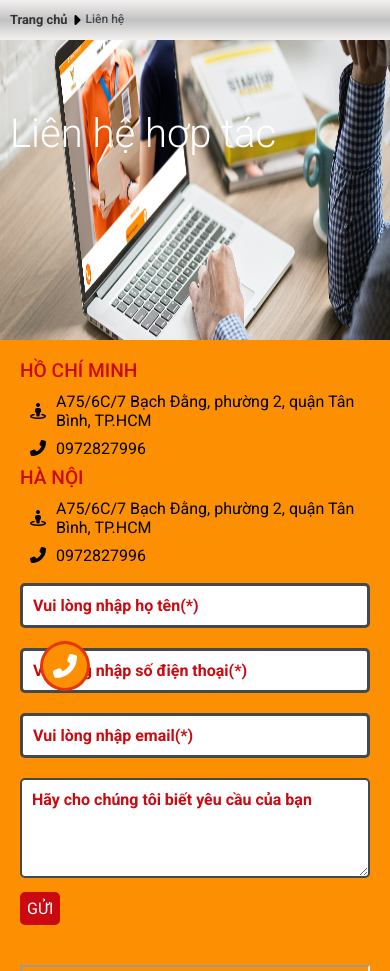
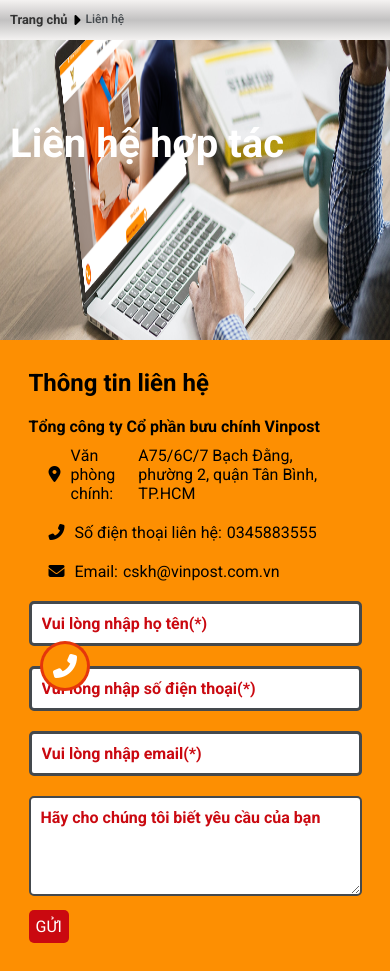
Before and after one commit to toan-2406/vinpost, a PHP site: page /contact.html in a window 390 px wide. Shown: the part 123-1094 px from the top of the page. Run offline with PHP 8.4, Linux system fonts and the light colour scheme; some libraries are stand-ins or nearby versions; grey boxes are pictures that could not be loaded.

Commit message:
update
sad

```diff
--- a/contact.html
+++ b/contact.html
@@ -85,7 +85,7 @@
                 <img src="./img/background2.png" alt="">
                 <div class="container">
                     <div class="tracking-banner-text">
-                        <h1>Liên hệ hợp tác</h1>
+                        <h1 class="banner-title">Liên hệ hợp tác</h1>
 
                     </div>
                 </div>
@@ -93,9 +93,41 @@
         </section>
         <section class="contact-wrapper">
             <div class="container">
+                <div class="contact-container">
+
                     <div class="contact-left">
-
-                    <div class="contact-address__name">
+                        <div class="contact-info">
+                            <h2 class="contact-title">Thông tin liên hệ</h2>
+                            <h4 class="contact-company">Tổng công ty Cổ phần bưu chính Vinpost</h4>
+                            <div class="contact-item">
+                                <div class="contact-icon">
+                                    <i class="fas fa-map-marker-alt"></i>
+                                </div>
+                                <div class="contact-text">
+                                    <p>Văn phòng chính: </p>
+                                    <p> A75/6C/7 Bạch Đằng, phường 2, quận Tân Bình, TP.HCM</p>
+                                </div>
+                            </div>
+                            <div class="contact-item">
+                                <div class="contact-icon">
+                                    <i class="fas fa-phone-alt"></i>
+                                </div>
+                                <div class="contact-text">
+                                    <p>Số điện thoại liên hệ: </p>
+                                    <p> 0345883555</p>
+                                </div>
+                            </div>
+                            <div class="contact-item">
+                                <div class="contact-icon">
+                                    <i class="fas fa-envelope"></i>
+                                </div>
+                                <div class="contact-text">
+                                    <p>Email: </p>
+                                    <p> cskh@vinpost.com.vn</p>
+                                </div>
+                            </div>
+                        </div>
+                        <!-- <div class="contact-address__name">
 
                             Hồ chí minh
                         </div>
@@ -118,7 +150,7 @@
                             <span> <i class="fas fa-phone-alt"></i>
                                 <p>0972827996</p>
                             </span>
-                    </div>
+                        </div> -->
 
                     </div>
                     <div class="contact-right">
@@ -136,10 +168,12 @@
                         </div>
                     </div>
                 </div>
-            <div class="container">
+                <div class="map">
                     <iframe
                         src="https://www.google.com/maps/embed?pb=!1m18!1m12!1m3!1d244.93367941283796!2d106.67153411471745!3d10.8159901449415!2m3!1f0!2f0!3f0!3m2!1i1024!2i768!4f13.1!3m3!1m2!1s0x3175291ec470c209%3A0xb2a5a5c05bcd70e0!2zQTc1LzZDLzcgxJAuIELhuqFjaCDEkOG6sW5nLCBQaMaw4budbmcgMiwgVMOibiBCw6xuaCwgVGjDoG5oIHBo4buRIEjhu5MgQ2jDrSBNaW5oLCBWaeG7h3QgTmFt!5e0!3m2!1svi!2s!4v1625393529217!5m2!1svi!2s"
-                    width="100%" height="300" style="border:1;width: 100%;" allowfullscreen="" loading="lazy"></iframe>
+                        width="100%" height="300" style="border:1;width: 100%;" allowfullscreen=""
+                        loading="lazy"></iframe>
+                </div>
             </div>
         </section>
 
--- a/css/style.css
+++ b/css/style.css
@@ -34,6 +34,11 @@
   width: 100%;
   margin: 0 auto;
   height: auto;
+}
+.banner-title {
+  font-weight: 700;
+  font-size: 2rem;
+  padding: 10px 0;
 }
 #wrapper {
   overflow: visible;
@@ -1102,11 +1055,7 @@
   text-align: left;
   width: 100%;
 }
-.tracking-banner-text h1 {
-  font-weight: 300;
-  font-size: 3rem;
-  margin-bottom: 20px;
-}
+
 .tracking-banner-text p {
   line-height: 22px;
 }
@@ -1320,41 +1267,99 @@
 .contact-wrapper {
   background-color: var(--primary-color);
 }
-.contact-wrapper .container:nth-child(1) {
-  display: grid;
-  grid-template-columns: 1fr 1fr;
-  padding: 20px 20px;
-  column-gap: 20px;
-}
-.contact-wrapper .container:last-child {
-  padding: 20px 20px;
+.contact-container {
+  display: flex;
+  align-items: flex-start;
+  padding: 20px 0px;
+}
+.map {
+  height: auto;
+  width: 100%;
+}
+.map iframe {
+  margin: 20px 0;
 }
 .contact-left {
   display: flex;
   align-items: flex-start;
   justify-content: center;
   flex-direction: column;
-}
-.contact-address__name {
-  font-size: 1.2rem;
-  text-transform: uppercase;
-  font-weight: 500;
-  color: var(--color);
-  margin-bottom: 10px;
-}
-.contact-address__detail {
-}
-.contact-address__detail span {
-  display: flex;
-  flex-direction: row;
-  flex-wrap: nowrap;
-  align-items: center;
-}
-.contact-address__detail span i {
-  padding: 10px;
+  width: 50%;
+}
+.contact-right {
+  width: 50%;
+}
+.contact-item {
+  display: flex;
+  align-items: center;
+  justify-content: flex-start;
+  padding: 10px 20px;
+  width: 100%;
+}
+.contact-text {
+  display: flex;
+  align-items: flex-start;
+  justify-content: flex-start;
+}
+.contact-text p:first-child {
+  margin-right: 5px;
+}
+.contact-title {
+  padding: 10px 0px;
+}
+.contact-icon {
+  margin-right: 10px;
+}
+.contact-company {
+  padding-top: 10px;
 }
 /* RESPONSIVE */
 @media (max-width: 992px) {
+  nav {
+    padding: 0 50px;
+    padding: 0px;
+    z-index: 999;
+  }
+  .post-update__text h2 {
+    font-size: 3.5rem;
+    letter-spacing: 0.1em;
+  }
+  nav .logo img.show {
+    z-index: 999;
+  }
+  nav .nav-items {
+    position: fixed;
+    z-index: 998;
+    display: flex;
+    flex-direction: column;
+    align-items: center;
+    top: 0px;
+    width: 100%;
+    left: -100%;
+    height: 100%;
+    padding: 10px 50px 0 50px;
+    text-align: center;
+    background: #fff;
+    transition: left 0.3s ease;
+  }
+  nav .nav-items.active {
+    left: 0px;
+  }
+  nav .nav-items li:nth-child(1) {
+    margin: 110px 0px 30px 0px;
+  }
+  nav .nav-items li {
+    margin: 30px 0px;
+    font-size: 20px;
+  }
+
+  nav .menu-icon {
+    display: block;
+  }
+  nav .menu-icon i {
+    display: block;
+    font-size: 1.8rem;
+  }
   /* Process Bar */
 
   .track-processBar ul li {
@@ -1527,13 +1535,18 @@
   .banner-img img {
     height: 300px;
   }
-  .banner-text h1 {
-    font-size: 2.5rem;
-    font-weight: 300;
-  }
   .banner-text p {
     margin: 10px 0px;
     font-size: 1rem;
+  }
+  /* CONTACT */
+  .contact-container {
+    flex-direction: column;
+  }
+  .contact-left,
+  .contact-right {
+    width: 90%;
+    margin: 0 auto;
   }
 }
 @media (max-width: 512px) {
--- a/sevice.html
+++ b/sevice.html
@@ -85,7 +85,7 @@
                 <img src="./img/background.png" alt="">
                 <div class="container">
                     <div class="banner-text">
-                        <h1>Vận chuyển với VinPost</h1>
+                        <h1 class="banner-title">Vận chuyển với VinPost</h1>
                         <p> <strong>Bạn cần gửi hàng ngay bây giờ? </strong>
                             <br>
                             Hãy chọn dịch vụ bên dưới để chúng tôi giải quyết vấn đề của bạn.
--- a/tracking.html
+++ b/tracking.html
@@ -82,7 +82,7 @@
                 <img src="./img/background2.png" alt="">
                 <div class="container">
                     <div class="tracking-banner-text">
-                        <h1>Tra cứu đơn hàng</h1>
+                        <h1 class="banner-title">Tra cứu đơn hàng</h1>
                         <p> Công cụ theo dõi của chúng tôi cung cấp cho <br> bạn quyền kiểm soát lô hàng bằng cách liên
                             tục <br> thông báo để bạn có thể an tâm vận chuyển.
                         </p>
```
Also changed, not shown: other parts of css/style.css (+18 -74 lines). Lines whose indentation alone changed are shown as unchanged.
